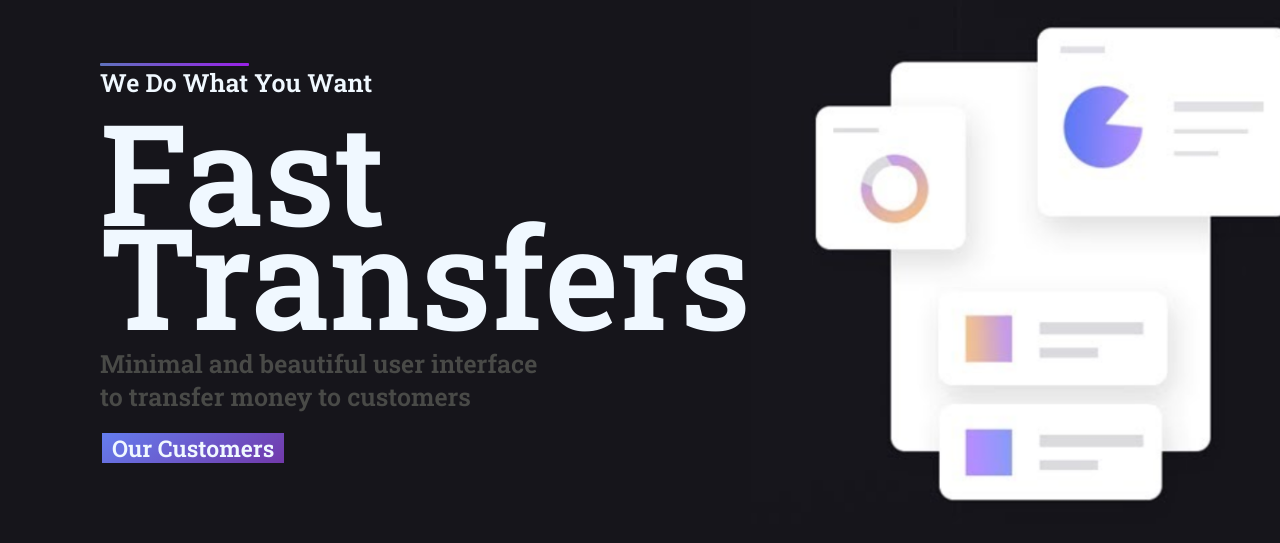
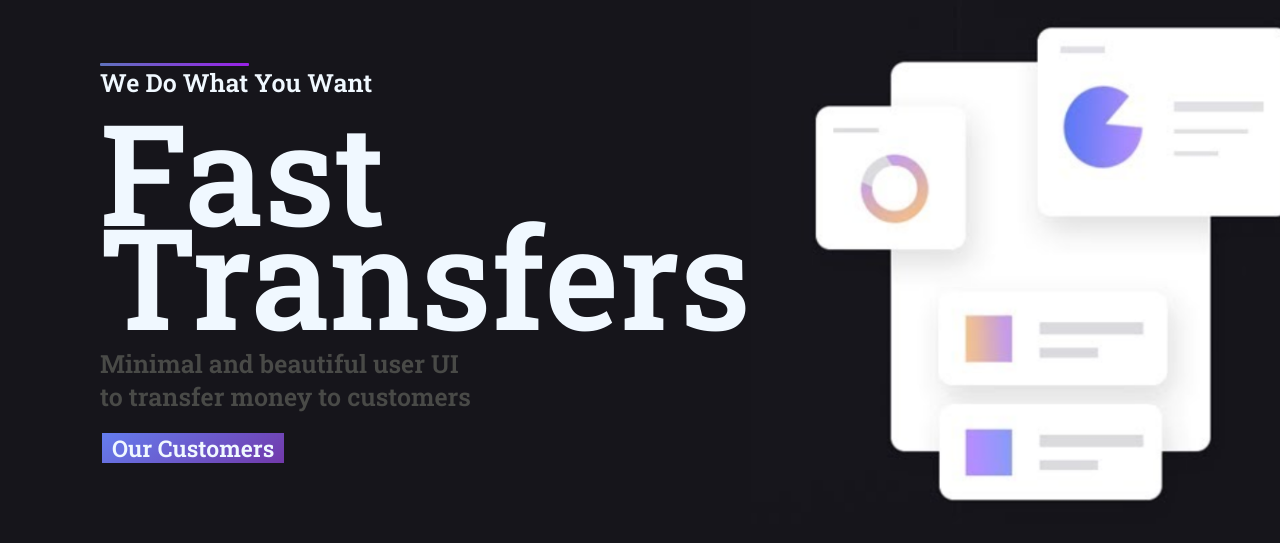
Before and after one commit to hbtufiftyone/Spark-Bank, a Flask app: page / in a window 1280 px wide. Shown: the part 135-678 px from the top of the page. Run offline with Flask 3, Linux system fonts and the light colour scheme; some web fonts are replaced.

Commit message:
Update home.html

```diff
--- a/templates/home.html
+++ b/templates/home.html
@@ -22,7 +22,7 @@ content %}
     <div
       style="font-size: 25px; font-weight: 100; color: rgba(79, 80, 77, 0.902)"
     >
-      Minimal and beautiful user interface<br />to transfer money to customers
+      Minimal and beautiful user UI<br />to transfer money to customers
     </div>
     <div class="pad">
       <span class="custbutton">
```
